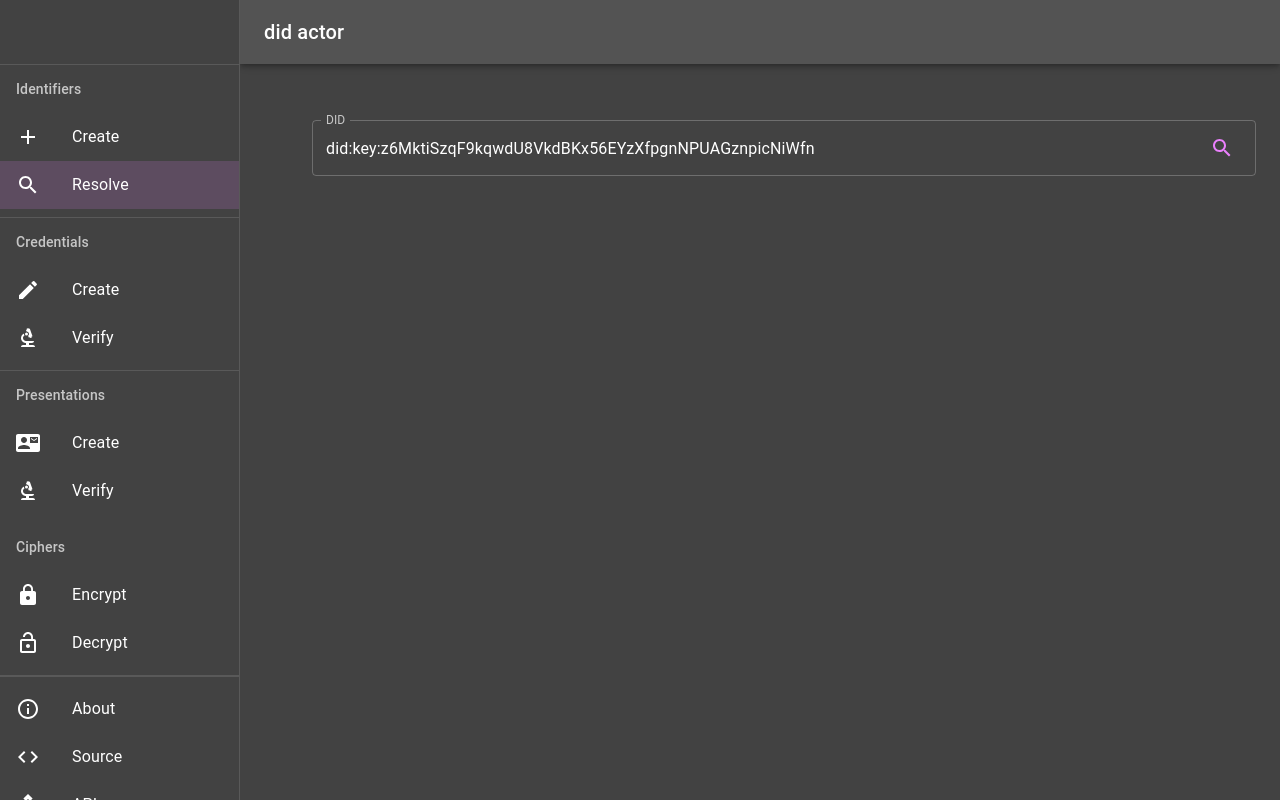
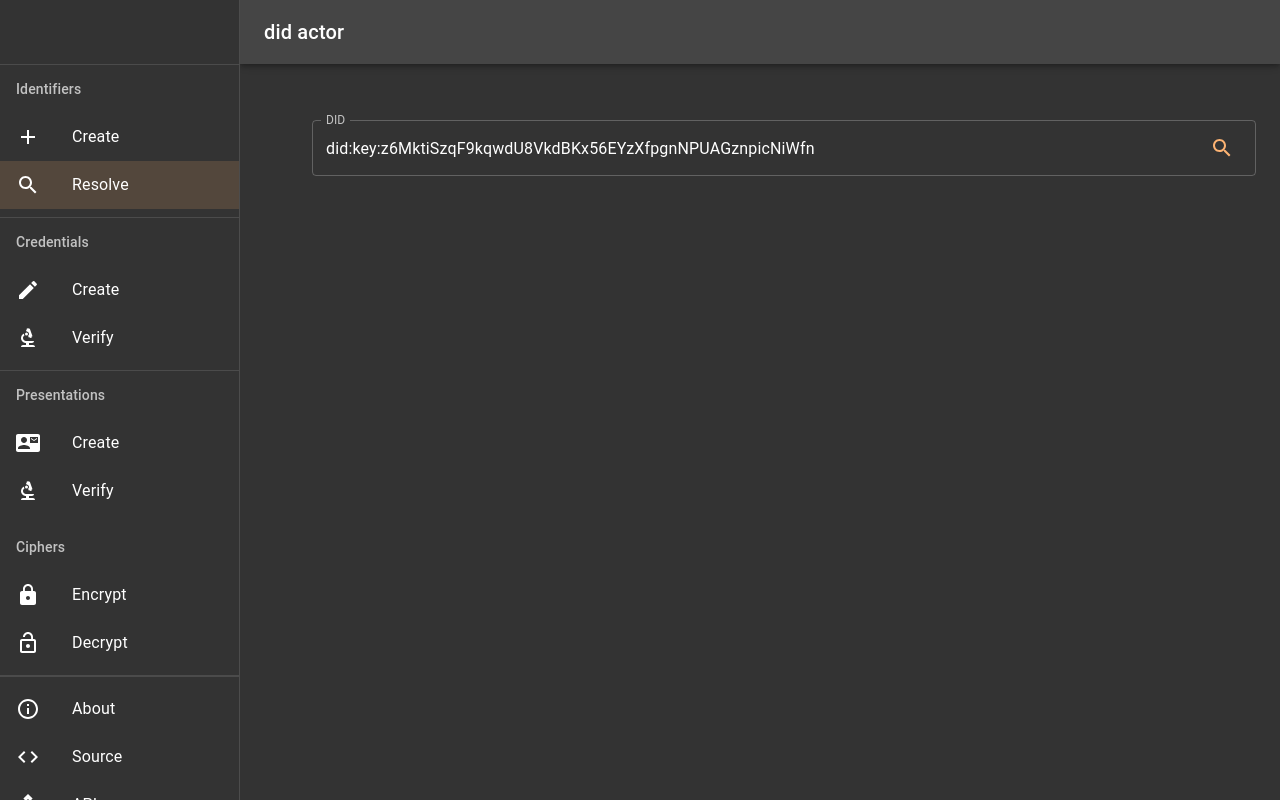
Before and after one commit to transmute-industries/api.did.actor, a Next.js app: page /resolve in a window 1280 px wide. Built offline with nearby package versions, Linux system fonts and the light colour scheme; no server answers.

Commit message:
chore: theme-ing - still an issue with page changes not respecting theme for some reason

```diff
--- a/components/theme.tsx
+++ b/components/theme.tsx
@@ -1,30 +1,27 @@
 import * as React from "react";
 import { createTheme, ThemeProvider } from "@mui/material/styles";
 
-import { indigo, purple, yellow, blueGrey, grey } from "@mui/material/colors";
+import { yellow } from "@mui/material/colors";
 
-const primary = purple;
-const secondary = indigo;
+import { config } from "./config";
+
 const warning = yellow;
-const background = grey;
 
 const theme = createTheme({
   palette: {
     mode: "dark",
     primary: {
-      light: primary[50],
-      main: primary["A100"],
+      main: config.theme_config.primary
     },
     secondary: {
-      light: secondary[50],
-      main: secondary["A100"],
+      main: config.theme_config.secondary,
     },
     warning: {
       main: warning[700],
     },
     background: {
-      default: background[800],
-      paper: background[800],
+      default: config.theme_config.bg,
+      paper: config.theme_config.bg,
     },
   },
 });
```
Also changed, not shown: public/spec/openapi.yml (+1 -1 lines), 1 other file (tests, documents, lock files or other folders).
